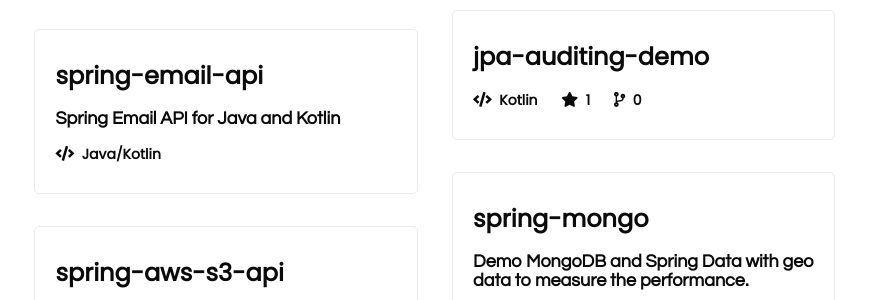
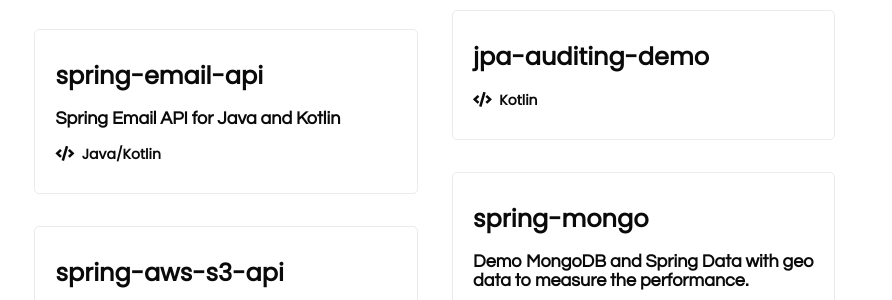
Before and after one commit to migangqui/migangqui.github.io, a plain HTML site: page index.html in a window 1280 px wide. Shown: the part 402-702 px from the top of the page, 388-1280 px from the left. Drawn offline with nearby package versions, Linux system fonts and the light colour scheme.

Commit message:
Redesign

```diff
--- a/index.html
+++ b/index.html
@@ -81,8 +81,6 @@
                             </div>
                             <div class="bottom_section">
                                 <span style="display:inline-block;"><i class="fas fa-code"></i>&nbsp; Kotlin</span>
-                                <span><i class="fas fa-star"></i>&nbsp; 1</span>
-                                <span><i class="fas fa-code-branch"></i>&nbsp; 0</span>
                             </div>
                         </section>
                         </a>
```
